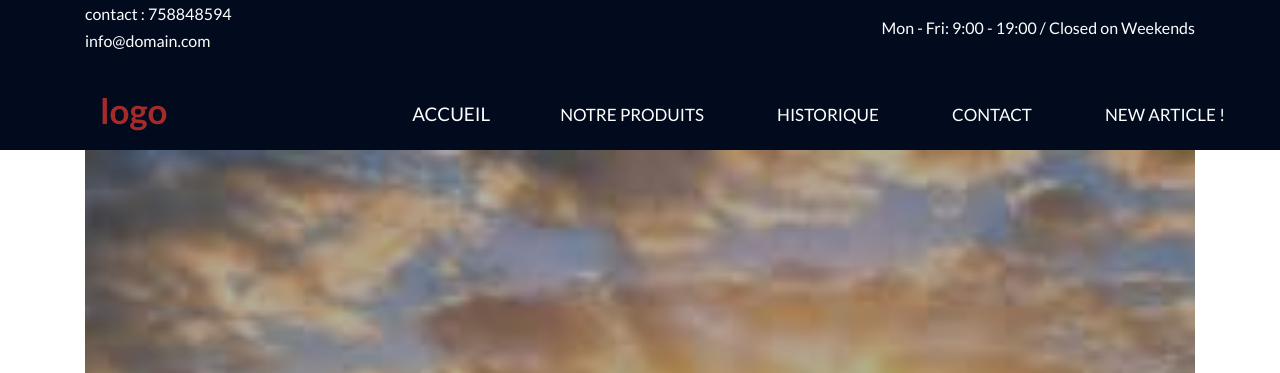
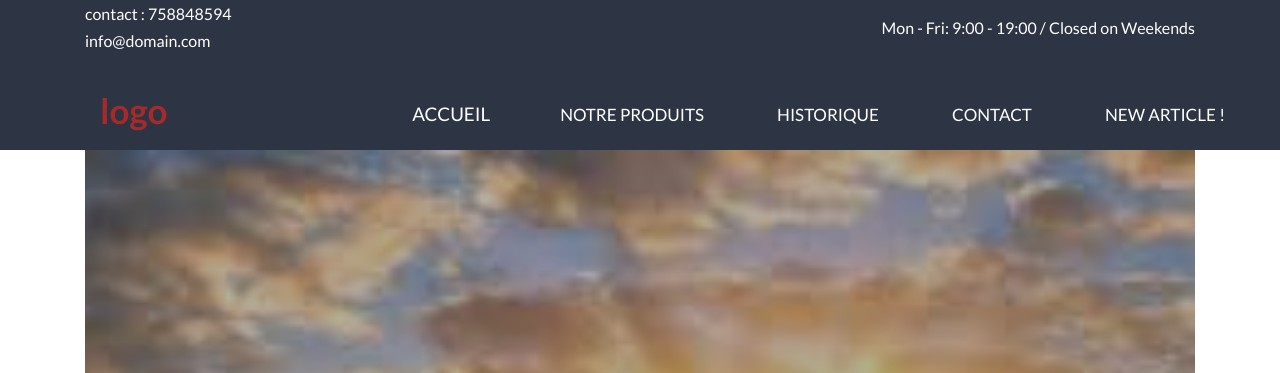
Before and after one commit to medjalil/pfe2020, a Symfony app: template templates/blog/home.html.twig in a window 1280 px wide. Shown: the top 373 px of the page. Run offline with Twig, Linux system fonts and the light colour scheme; the template is opened without the code that fills it, so the values that code supplies are empty; some libraries are stand-ins or nearby versions.

Commit message:
chager coler header

```diff
--- a/public/css/blog.css
+++ b/public/css/blog.css
@@ -11,7 +11,7 @@
 
 }
 .main-header{
-	background-color: #010b1d;
+	background-color: #2d3544;
 }
 .main-header ul li{
 	color: white;
@@ -21,7 +21,7 @@
 
 
 nav{
-	background:#010b1d;
+	background:#2d3544;
 	height: 80px;
 	width: 100%;}
 
```
